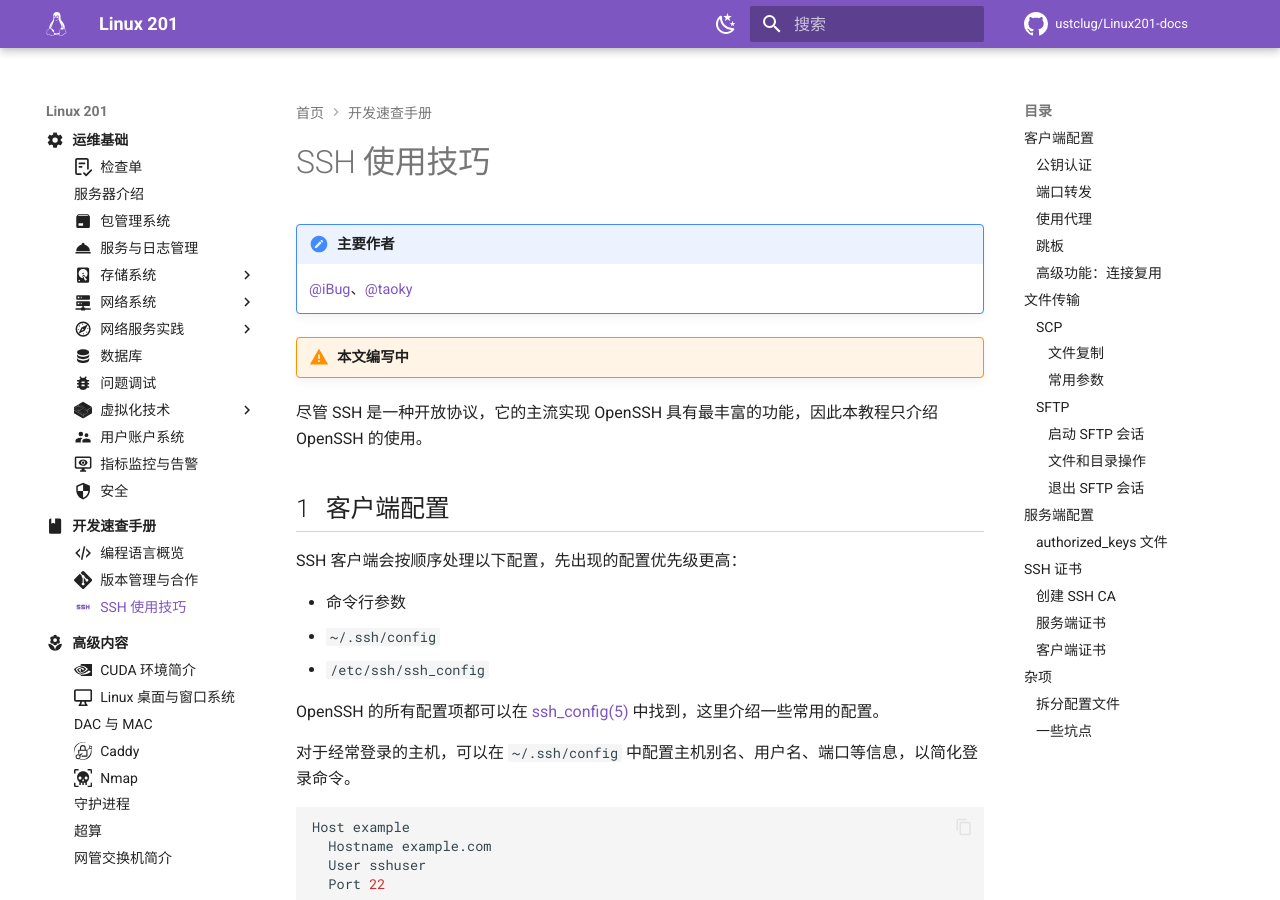
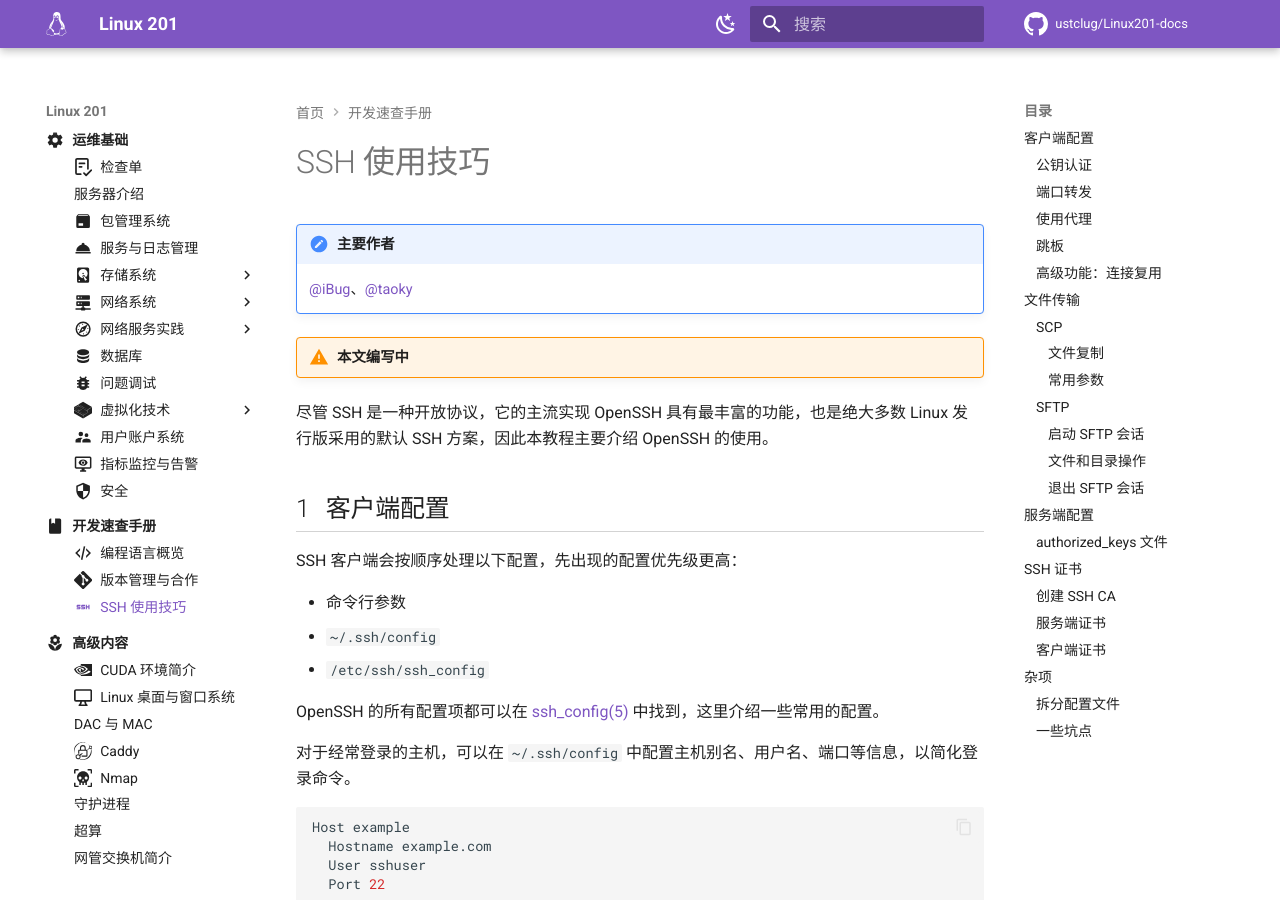
Before and after one commit to ustclug/Linux201-docs, an MkDocs documentation site: the page built from docs/dev/ssh.md, in a window 1280 px wide and 900 px high. Built offline with MkDocs 1.6.1 and Material for MkDocs 9.7.7, drawn with Linux system fonts in a browser that asks for light colours; comment, search, counter and statistics services are not loaded.

```diff
--- a/docs/dev/ssh.md
+++ b/docs/dev/ssh.md
@@ -10,7 +10,7 @@ icon: material/ssh
 
 !!! warning "本文编写中"
 
-尽管 SSH 是一种开放协议，它的主流实现 OpenSSH 具有最丰富的功能，因此本教程只介绍 OpenSSH 的使用。
+尽管 SSH 是一种开放协议，它的主流实现 OpenSSH 具有最丰富的功能，也是绝大多数 Linux 发行版采用的默认 SSH 方案，因此本教程主要介绍 OpenSSH 的使用。
 
 ## 客户端配置 {#ssh-config}
 
```
Also changed, not shown: docs/ops/debug.md (+2 -2 lines).
